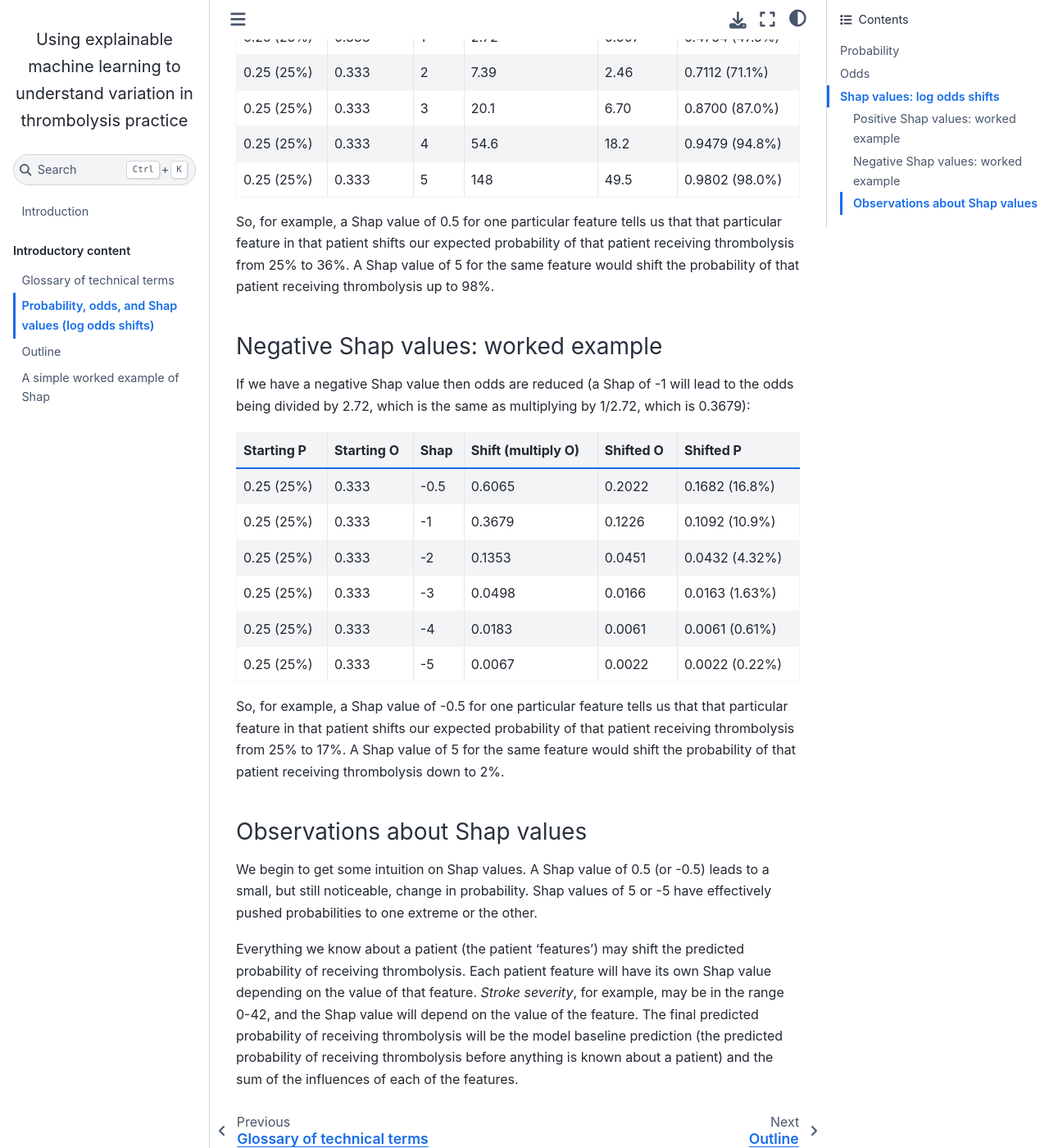
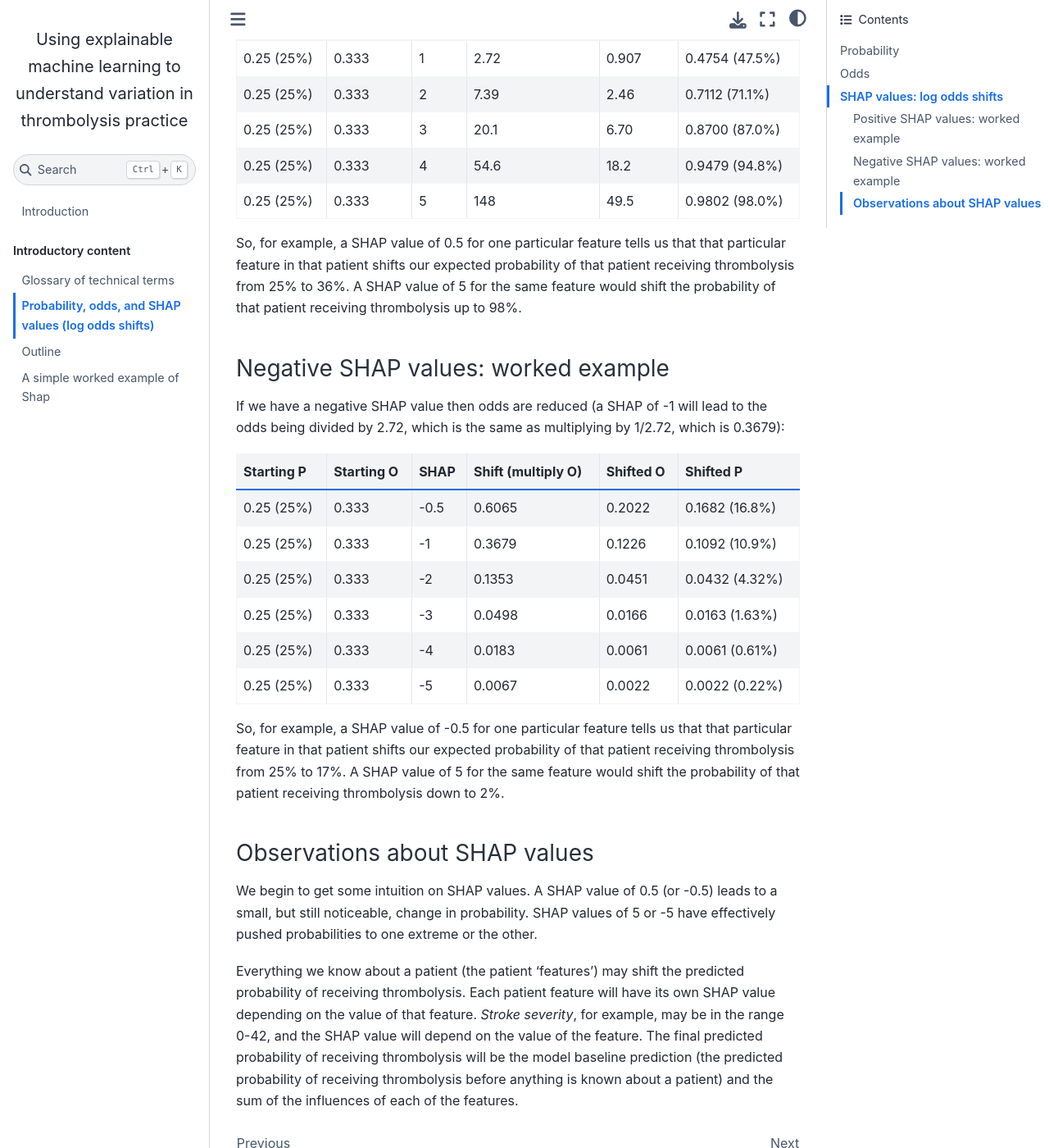
Before and after one commit to samuel-book/samuel_shap_paper_1, a Jupyter Book: the page built from introduction/odds_prob.md, in a window 1280 px wide and 1400 px high, scrolled down 2327 px. Shown: the whole window at 82% size. Built offline with Jupyter Book 1.0.4 settings and Sphinx 7.4.7 and the Sphinx Book theme 1.1.4, drawn with Linux system fonts in a browser that asks for light colours; pages that are not in the unit, such as notebooks, are missing from menus; some of the changed text lies outside the part shown.

Commit message:
Update intro and odds/probs

```diff
--- a/introduction/odds_prob.md
+++ b/introduction/odds_prob.md
@@ -24,17 +24,17 @@ Odds (O) and probability (P) may be converted with the following equations:
 
 (2) P = O / (1 + O)
 
-## Shap values: log odds shifts
+## SHAP values: log odds shifts
 
-Here we will calculate the effect of Shap values, and try and build some intuition on the size of effect Shap values of 0.5 to 5 give (we will look at positive and negative Shap values).
+Here we will calculate the effect of SHAP values, and try and build some intuition on the size of effect SHAP values of 0.5 to 5 give (we will look at positive and negative SHAP values).
 
-Shap usually outputs the effect of a particular feature in how much it shifts the odds. For reasons we will not go into here, that shift (which is the 'Shap value') is usually given in 'log odds' (the logarithm of the odds value). For the mathematically inclined, we use the natural log (*ln*).
+SHAP usually outputs the effect of a particular feature in how much it shifts the odds. For reasons we will not go into here, that shift (which is the 'SHAP value') is usually given in 'log odds' (the logarithm of the odds value). For the mathematically inclined, we use the natural log (*ln*).
 
-Let's look at some Shap values (log odds) and see how much they change the odds of receiving thrombolysis.
+Let's look at some SHAP values (log odds) and see how much they change the odds of receiving thrombolysis.
 
-First we'll look at the shift in odds the Shap values give. This is calculated as *shift = exp(Shap)*
+First we'll look at the shift in odds the SHAP values give. This is calculated as *shift = exp(SHAP)*
 
-| Shap (log odds) | Shift in odds (multiply original odds) |
+| SHAP (log odds) | Shift in odds (multiply original odds) |
 |-----------------|----------------------------------------|
 | 0.5             | 1.65                                   |
 | 1               | 2.72                                   |
@@ -43,13 +43,13 @@ First we'll look at the shift in odds the Shap values give. This is calculated a
 | 4               | 54.6                                   |
 | 5               | 148                                    |
 
-### Positive Shap values: worked example
+### Positive SHAP values: worked example
 
-Now let us work through an example of starting with a known baseline *probability* (before we consider what we know about a particular patient feature), converting that to *odds*, applying a Shap *log odds shift* for that particular feature, and converting back to *probability* after we have applied the influence of that feature.
+Now let us work through an example of starting with a known baseline *probability* (before we consider what we know about a particular patient feature), converting that to *odds*, applying a SHAP *log odds shift* for that particular feature, and converting back to *probability* after we have applied the influence of that feature.
 
 Here are the effects of those shifts on our baseline probability of 0.25.
 
-| Starting P | Starting O | Shap | Shift (multiply O) | Shifted O |  Shifted P (%) |
+| Starting P | Starting O | SHAP | Shift (multiply O) | Shifted O |  Shifted P (%) |
 |------------|------------|------|--------------------|-----------|----------------|
 | 0.25 (25%) | 0.333      | 0.5  | 1.65               | 0.550     | 0.3547 (35.5%) |
 | 0.25 (25%) | 0.333      | 1    | 2.72               | 0.907     | 0.4754 (47.5%) |
@@ -58,13 +58,13 @@ Here are the effects of those shifts on our baseline probability of 0.25.
 | 0.25 (25%) | 0.333      | 4    | 54.6               | 18.2      | 0.9479 (94.8%) |
 | 0.25 (25%) | 0.333      | 5    | 148                | 49.5      | 0.9802 (98.0%) |
 
-So, for example, a Shap value of 0.5 for one particular feature tells us that that particular feature in that patient shifts our expected probability of that patient receiving thrombolysis from 25% to 36%. A Shap value of 5 for the same feature would shift the probability of that patient receiving thrombolysis up to 98%.
+So, for example, a SHAP value of 0.5 for one particular feature tells us that that particular feature in that patient shifts our expected probability of that patient receiving thrombolysis from 25% to 36%. A SHAP value of 5 for the same feature would shift the probability of that patient receiving thrombolysis up to 98%.
 
-### Negative Shap values: worked example
+### Negative SHAP values: worked example
 
-If we have a negative Shap value then odds are reduced (a Shap of -1 will lead to the odds being divided by 2.72, which is the same as multiplying by 1/2.72, which is 0.3679):
+If we have a negative SHAP value then odds are reduced (a SHAP of -1 will lead to the odds being divided by 2.72, which is the same as multiplying by 1/2.72, which is 0.3679):
 
-| Starting P | Starting O | Shap | Shift (multiply O) | Shifted O |   Shifted P    |
+| Starting P | Starting O | SHAP | Shift (multiply O) | Shifted O |   Shifted P    |
 |------------|------------|------|--------------------|-----------|----------------|
 | 0.25 (25%) | 0.333      | -0.5 | 0.6065             | 0.2022    | 0.1682 (16.8%) |
 | 0.25 (25%) | 0.333      | -1   | 0.3679             | 0.1226    | 0.1092 (10.9%) |
@@ -73,10 +73,10 @@ If we have a negative Shap value then odds are reduced (a Shap of -1 will lead t
 | 0.25 (25%) | 0.333      | -4   | 0.0183             | 0.0061    | 0.0061 (0.61%) |
 | 0.25 (25%) | 0.333      | -5   | 0.0067             | 0.0022    | 0.0022 (0.22%) |
 
-So, for example, a Shap value of -0.5 for one particular feature tells us that that particular feature in that patient shifts our expected probability of that patient receiving thrombolysis from 25% to 17%. A Shap value of 5 for the same feature would shift the probability of that patient receiving thrombolysis down to 2%.
+So, for example, a SHAP value of -0.5 for one particular feature tells us that that particular feature in that patient shifts our expected probability of that patient receiving thrombolysis from 25% to 17%. A SHAP value of 5 for the same feature would shift the probability of that patient receiving thrombolysis down to 2%.
 
-### Observations about Shap values
+### Observations about SHAP values
 
-We begin to get some intuition on Shap values. A Shap value of 0.5 (or -0.5) leads to a small, but still noticeable, change in probability. Shap values of 5 or -5 have effectively pushed probabilities to one extreme or the other.
+We begin to get some intuition on SHAP values. A SHAP value of 0.5 (or -0.5) leads to a small, but still noticeable, change in probability. SHAP values of 5 or -5 have effectively pushed probabilities to one extreme or the other.
 
-Everything we know about a patient (the patient 'features') may shift the predicted probability of receiving thrombolysis. Each patient feature will have its own Shap value depending on the value of that feature. *Stroke severity*, for example, may be in the range 0-42, and the Shap value will depend on the value of the feature. The final predicted probability of receiving thrombolysis will be the model baseline prediction (the predicted probability of receiving thrombolysis before anything is known about a patient) and the sum of the influences of each of the features.
+Everything we know about a patient (the patient 'features') may shift the predicted probability of receiving thrombolysis. Each patient feature will have its own SHAP value depending on the value of that feature. *Stroke severity*, for example, may be in the range 0-42, and the SHAP value will depend on the value of the feature. The final predicted probability of receiving thrombolysis will be the model baseline prediction (the predicted probability of receiving thrombolysis before anything is known about a patient) and the sum of the influences of each of the features.
```
Also changed, not shown: other parts of introduction/odds_prob.md (+4 -4 lines), introduction/intro.md (+16 -16 lines).
